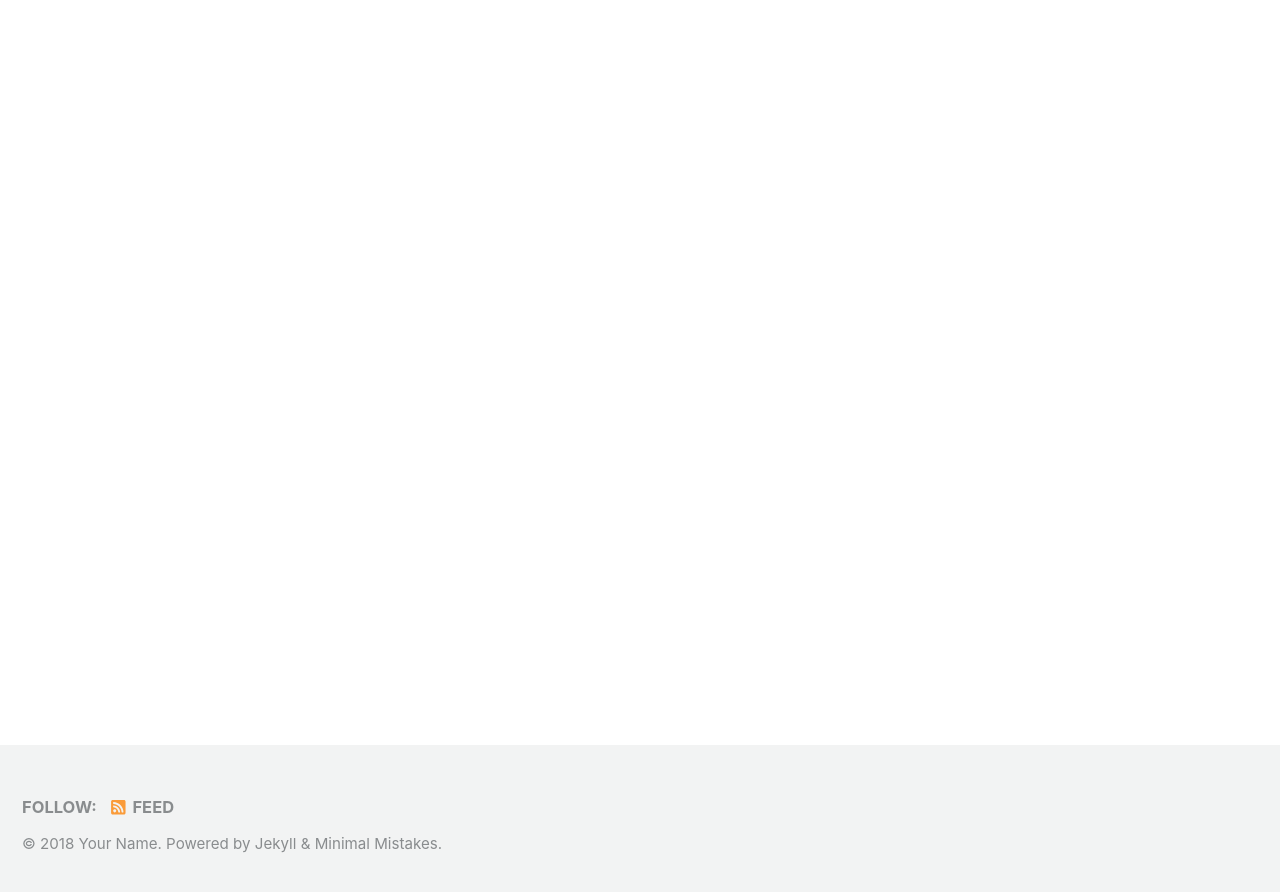
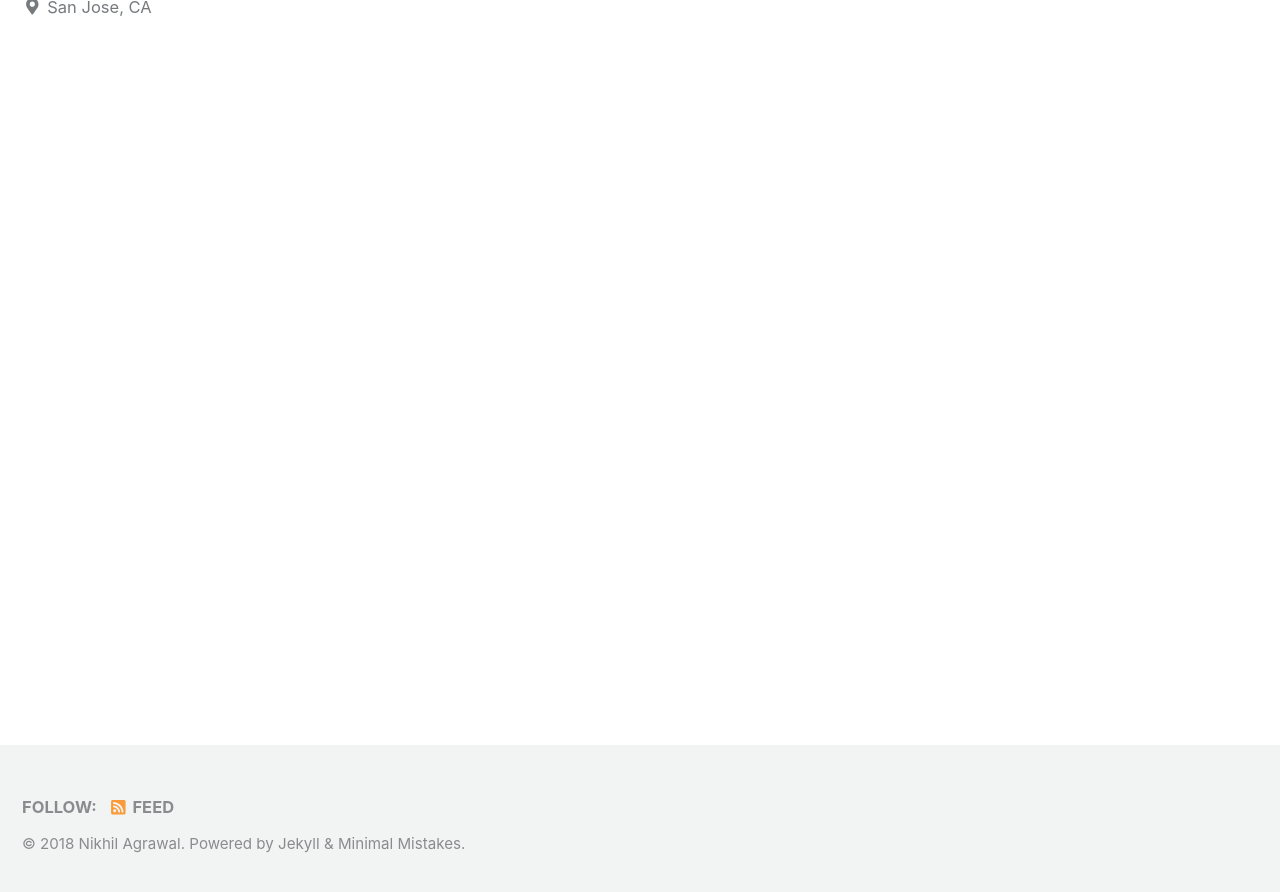
Before and after one commit to nikhilagr/nikhilagr.github.io, a Jekyll site: the page built from index.html, in a window 1280 px wide and 900 px high, scrolled down 222 px. Shown: the top 892 px of the window. Built offline with Jekyll 4.4.1, drawn with Linux system fonts in a browser that asks for light colours; cached includes are drawn as plain includes; nearby versions of some CDN libraries; the list of posts is cut into pages by our own code; some of the changed text lies outside the part shown.

Commit message:
configuring config.yml

```diff
--- a/_config.yml
+++ b/_config.yml
@@ -16,9 +16,9 @@ minimal_mistakes_skin    : "default" # "air", "aqua", "contrast", "dark", "dirt"
 
 # Site Settings
 locale                   : "en-US"
-title                    : "Site Title"
+title                    : "Nikhil Agrawal"
 title_separator          : "-"
-name                     : "Your Name"
+name                     : "Nikhil Agrawal"
 description              : "An amazing website."
 url                      : # the base hostname & protocol for your site e.g. "https://mmistakes.github.io"
 baseurl                  : # the subpath of your site, e.g. "/blog"
@@ -103,13 +103,13 @@ analytics:
 
 # Site Author
 author:
-  name             : "Your Name"
+  name             : "Nikhil "
   avatar           : # path of avatar image, e.g. "/assets/images/bio-photo.jpg"
-  bio              : "I am an amazing person."
-  location         : "Somewhere"
+  bio              : "I am Graduate Student at San Jose State University"
+  location         : "San Jose, CA"
   email            :
   links:
-    - label: "Email"
+    - label: "nikhil.agrawal005@gmail.com"
       icon: "fas fa-fw fa-envelope-square"
       # url: mailto:your.name@email.com
     - label: "Website"
```
